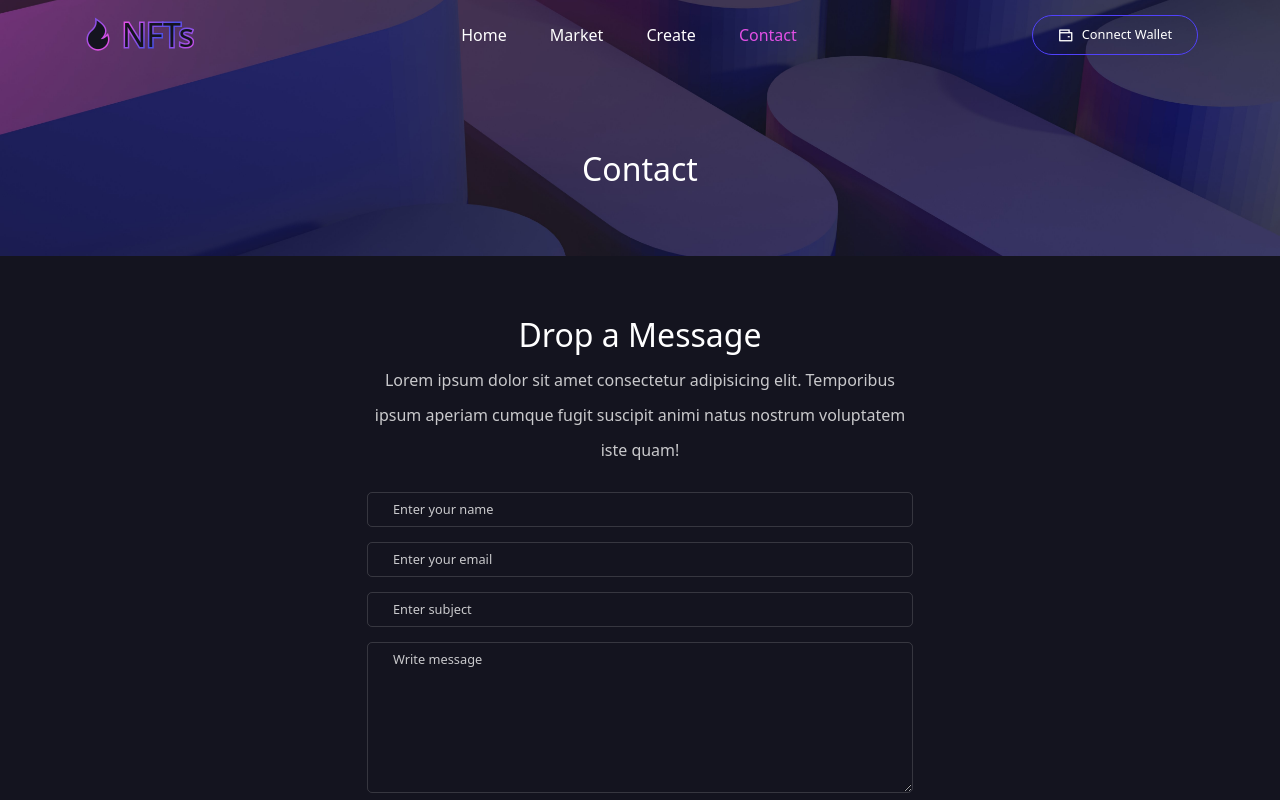
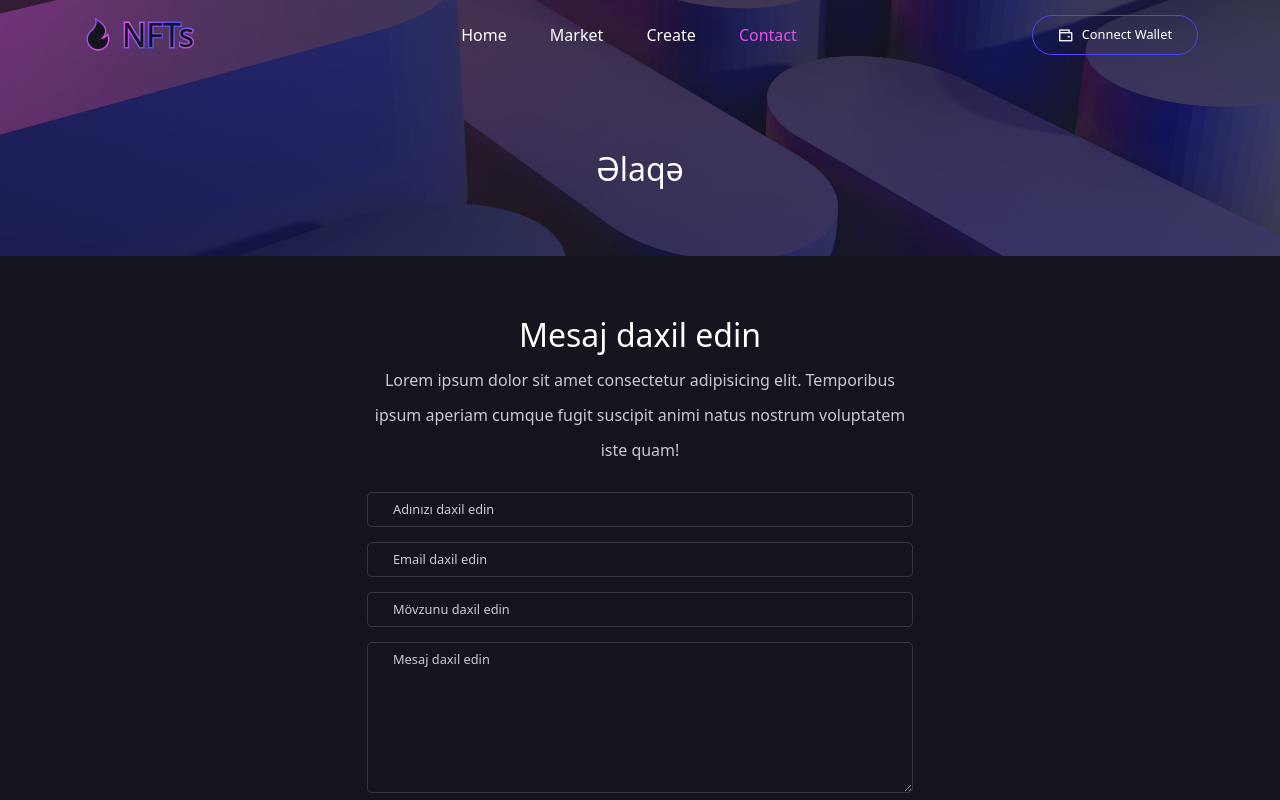
Before and after one commit to Safa002/nft-website-react, a React (Create React App) app: page /contact in a window 1280 px wide. Shown: the top 800 px of the page. Built offline with nearby package versions, Linux system fonts and the light colour scheme.

Commit message:
Update Contact.jsx

```diff
--- a/src/pages/Contact.jsx
+++ b/src/pages/Contact.jsx
@@ -15,12 +15,12 @@ const Contact = () => {
 
   return (
     <>
-      <CommonSection title="Contact" />
+      <CommonSection title="Əlaqə" />
       <section>
         <Container>
           <Row>
             <Col lg="6" md="6" className="m-auto text-center">
-              <h2>Drop a Message</h2>
+              <h2>Mesaj daxil edin</h2>
               <p>
                 Lorem ipsum dolor sit amet consectetur adipisicing elit.
                 Temporibus ipsum aperiam cumque fugit suscipit animi natus
@@ -31,28 +31,28 @@ const Contact = () => {
                   <div className="form__input">
                     <input
                       type="text"
-                      placeholder="Enter your name"
+                      placeholder="Adınızı daxil edin"
                       ref={nameRef}
                     />
                   </div>
                   <div className="form__input">
                     <input
                       type="email"
-                      placeholder="Enter your email"
+                      placeholder="Email daxil edin"
                       ref={emailRef}
                     />
                   </div>
                   <div className="form__input">
                     <input
                       type="text"
-                      placeholder="Enter subject"
+                      placeholder="Mövzunu daxil edin"
                       ref={subjectRef}
                     />
                   </div>
                   <div className="form__input">
                     <textarea
                       rows="7"
-                      placeholder="Write message"
+                      placeholder="Mesaj daxil edin"
                       ref={messageRef}
                     ></textarea>
                   </div>
@@ -66,7 +66,7 @@ const Contact = () => {
                       marginTop: "20px",
                     }}
                   >
-                    Send a Message
+                    Mesajı Göndər
                   </button>
                 </form>
               </div>
```
